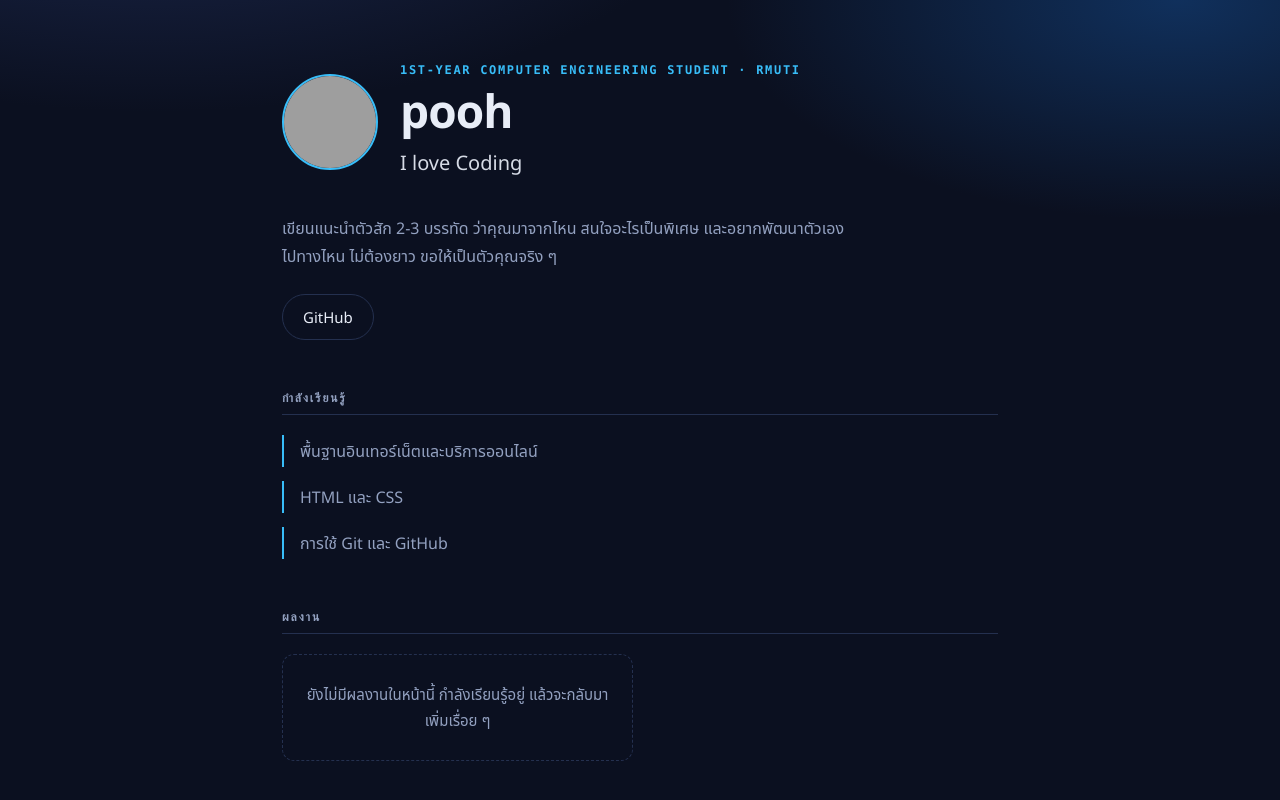
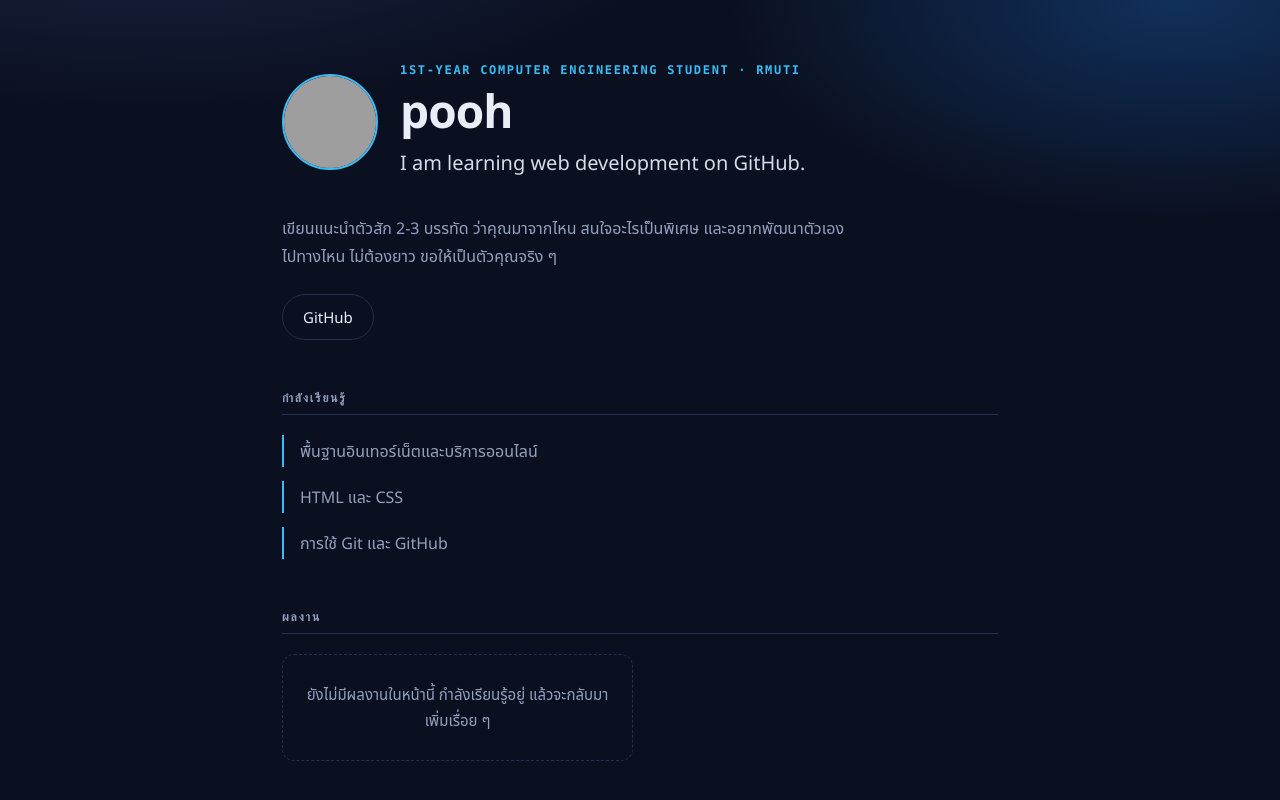
Before and after one commit to pooh-sw/pooh-sw, a plain HTML site: page index.html in a window 1280 px wide. Shown: the top 800 px of the page. Drawn offline with Linux system fonts and the light colour scheme; grey boxes are pictures that could not be loaded.

Commit message:
Update tagline to reflect web development learning

```diff
--- a/index.html
+++ b/index.html
@@ -24,7 +24,7 @@ const ME = {
 
   // หนึ่งประโยคว่าคุณสนใจสร้างอะไร เขียนให้เจาะจง อย่าเขียนกว้าง ๆ
   // ไม่ดี: "รักการเขียนโปรแกรม"   ดี: "อยากทำระบบรดน้ำต้นไม้ที่ดูพยากรณ์อากาศก่อนรดน้ำ"
-  tagline: "I love Coding",
+  tagline: "I am learning web development on GitHub.",
 
   // แนะนำตัว 2-3 บรรทัด ว่ามาจากไหน สนใจอะไร กำลังจะไปทางไหน
   about: "เขียนแนะนำตัวสัก 2-3 บรรทัด ว่าคุณมาจากไหน สนใจอะไรเป็นพิเศษ และอยากพัฒนาตัวเองไปทางไหน ไม่ต้องยาว ขอให้เป็นตัวคุณจริง ๆ",
```
